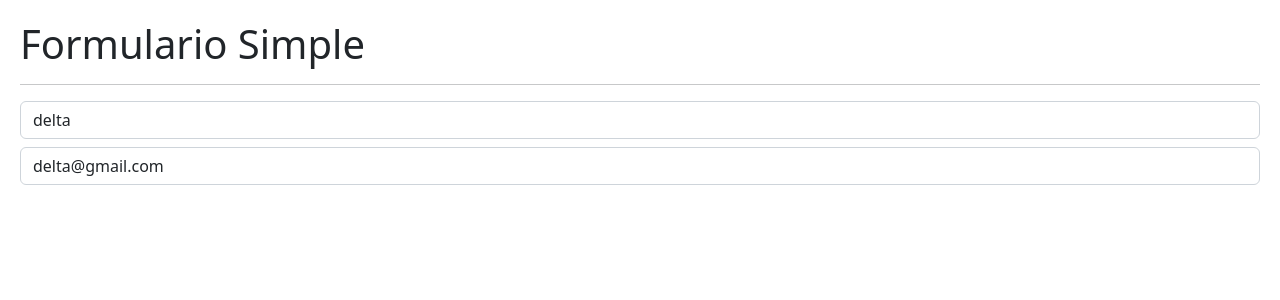
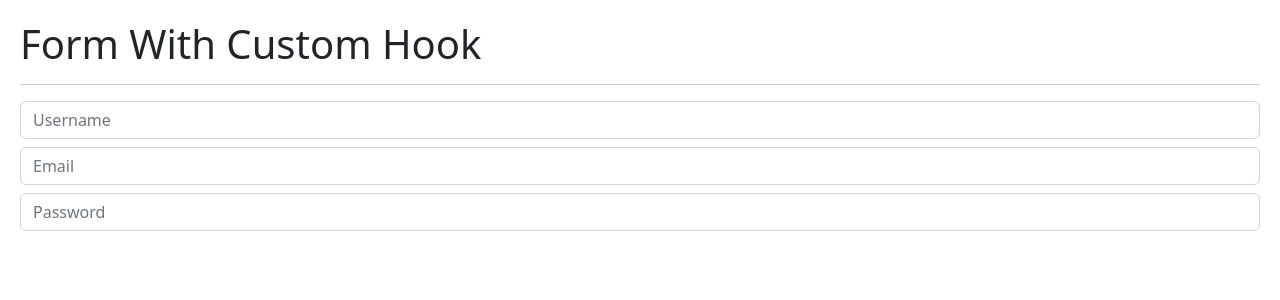
Before and after one commit to JulianCeleita/hook-app, a React (Vite) app: page / in a window 1280 px wide. Shown: the top 300 px of the page. Built offline with nearby package versions, Linux system fonts and the light colour scheme.

Commit message:
new form with customhook

```diff
--- /dev/null
+++ b/src/hooks/useForm.tsx
@@ -0,0 +1,18 @@
+import { useState } from 'react';
+
+export const useForm = ( initialForm = {} ) => {
+
+    const [formState, setFormState] = useState( initialForm );
+
+    const onInputChange = ( {target}: {target:any}) => {
+        const { name, value } = target;
+        setFormState({
+            ...formState,
+            [ name ]: value
+        });
+    }
+
+    return {
+        formState, onInputChange,
+    }
+}
--- a/src/main.tsx
+++ b/src/main.tsx
@@ -4,10 +4,11 @@
 // import { HooksApp } from './HooksApp'
 // import { CounterApp } from './useState/CounterApp';
 // import { CounterWithCustomHook } from './useState/CounterWithCustomHook';
-import { SimpleForm } from './useEffect/SimpleForm';
+// import { SimpleForm } from './useEffect/SimpleForm';
+import { FormWithCustomHook } from './useEffect/FormWithCustomHook';
 
 ReactDOM.createRoot(document.getElementById('root') as HTMLElement).render(
 //<React.StrictMode>
-    <SimpleForm />
+    <FormWithCustomHook />
  // </React.StrictMode>
 )
--- /dev/null
+++ b/src/useEffect/FormWithCustomHook.tsx
@@ -0,0 +1,50 @@
+import { useEffect } from 'react';
+import { useForm } from '../hooks/useForm';
+
+
+export const FormWithCustomHook = () => {
+
+    const { formState, onInputChange } = useForm({
+        username: '',
+        email: '',
+        password: ''
+    });
+
+    const { username, email, password } = formState;
+
+        return (
+            <>
+                <h1> Form With Custom Hook</h1>
+
+                <hr />
+
+                <input
+                type="text"
+                className='form-control'
+                placeholder='Username'
+                name='username'
+                value={ username }
+                onChange= { onInputChange }
+                />
+
+                <input
+                type="email"
+                className='form-control mt-2'
+                placeholder='Email'
+                name='email'
+                value={ email }
+                onChange= { onInputChange }
+                />
+
+                <input
+                type="password"
+                className='form-control mt-2'
+                placeholder='Password'
+                name='password'
+                value={ password }
+                onChange= { onInputChange }
+                />
+
+            </>
+        )
+}
--- a/src/useEffect/Message.tsx
+++ b/src/useEffect/Message.tsx
@@ -28,7 +28,7 @@
   return (
     <>
     <h3> Usuario ya en uso </h3>
-    {JSON.stringify( coords )}                {/* Para mostrar un objeto en html */}
+    {JSON.stringify( coords )}                       {/* Para mostrar un objeto en html */}
     </>
     )
 }
```
